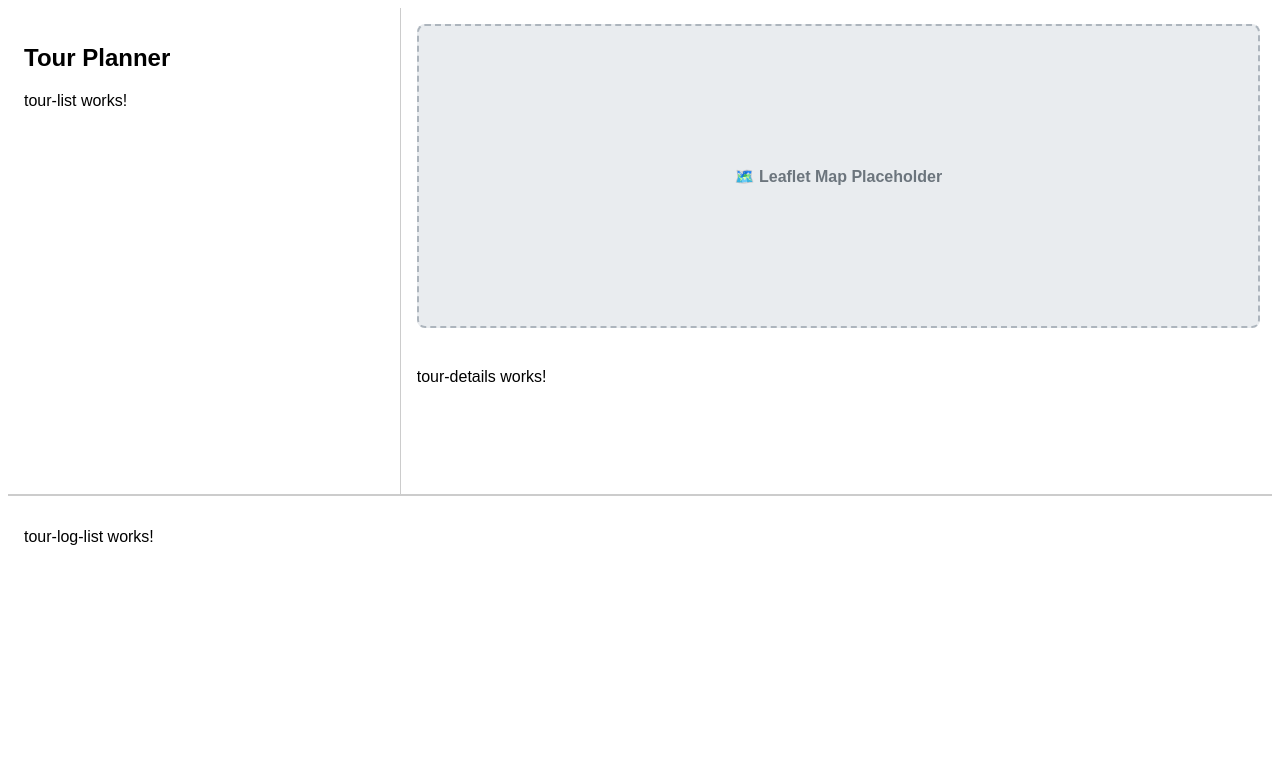
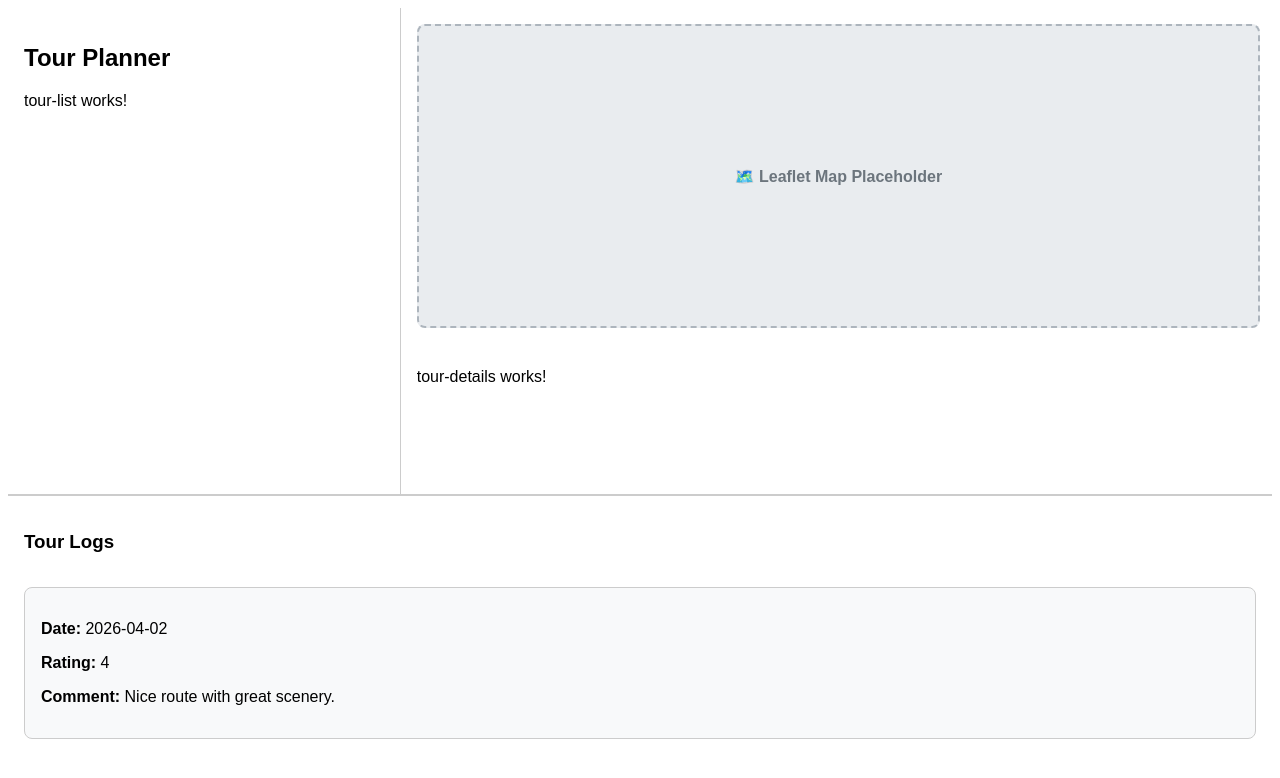
Before and after one commit to iselinmag/SoftwareEngineering-TourPlanner, an Angular app in the folder frontend/: page / in a window 1280 px wide. Shown: the top 778 px of the page. Built offline with nearby package versions, Linux system fonts and the light colour scheme.

Commit message:
html and css is now seperated
html and css is now seperated

```diff
--- a/frontend/src/app/app.component.css
+++ b/frontend/src/app/app.component.css
@@ -0,0 +1,51 @@
+.app-container {
+  display: flex;
+  flex-direction: column;
+  height: 100vh;
+  font-family: sans-serif;
+}
+
+.top-section {
+  display: flex;
+  flex: 1;
+  overflow: hidden;
+}
+
+.sidebar {
+  width: 30%;
+  border-right: 1px solid #ccc;
+  padding: 1rem;
+  overflow-y: auto;
+}
+
+.main-content {
+  width: 70%;
+  padding: 1rem;
+  overflow-y: auto;
+  display: flex;
+  flex-direction: column;
+  gap: 1.5rem;
+}
+
+.map-placeholder {
+  width: 100%;
+  height: 300px;
+  background-color: #e9ecef;
+  border: 2px dashed #adb5bd;
+  border-radius: 8px;
+  display: flex;
+  align-items: center;
+  justify-content: center;
+}
+
+.map-placeholder-text {
+  color: #6c757d;
+  font-weight: bold;
+}
+
+.bottom-section {
+  border-top: 2px solid #ccc;
+  padding: 1rem;
+  height: 35vh;
+  overflow-y: auto;
+}
--- a/frontend/src/app/app.component.html
+++ b/frontend/src/app/app.component.html
@@ -1,25 +1,20 @@
-<div class="app-container" style="display: flex; flex-direction: column; height: 100vh; font-family: sans-serif;">
-
-  <div class="top-section" style="display: flex; flex: 1; overflow: hidden;">
-
-    <aside style="width: 30%; border-right: 1px solid #ccc; padding: 1rem; overflow-y: auto;">
+<div class="app-container">
+  <div class="top-section">
+    <aside class="sidebar">
       <h2>Tour Planner</h2>
       <app-tour-list></app-tour-list>
     </aside>
 
-    <main style="width: 70%; padding: 1rem; overflow-y: auto; display: flex; flex-direction: column; gap: 1.5rem;">
-
-      <div class="map-placeholder" style="width: 100%; height: 300px; background-color: #e9ecef; border: 2px dashed #adb5bd; border-radius: 8px; display: flex; align-items: center; justify-content: center;">
-        <span style="color: #6c757d; font-weight: bold;">🗺️ Leaflet Map Placeholder</span>
+    <main class="main-content">
+      <div class="map-placeholder">
+        <span class="map-placeholder-text">🗺️ Leaflet Map Placeholder</span>
       </div>
 
       <app-tour-details></app-tour-details>
-
     </main>
   </div>
 
-  <section class="bottom-section" style="border-top: 2px solid #ccc; padding: 1rem; height: 35vh; overflow-y: auto;">
+  <section class="bottom-section">
     <app-tour-log></app-tour-log>
   </section>
-
 </div>
--- a/frontend/src/app/tour-logs/tour-log.component.css
+++ b/frontend/src/app/tour-logs/tour-log.component.css
@@ -0,0 +1,12 @@
+.tour-log-container {
+  display: flex;
+  flex-direction: column;
+  gap: 1rem;
+}
+
+.log-card {
+  border: 1px solid #ccc;
+  border-radius: 8px;
+  padding: 1rem;
+  background: #f8f9fa;
+}
--- a/frontend/src/app/tour-logs/tour-log.component.html
+++ b/frontend/src/app/tour-logs/tour-log.component.html
@@ -1,2 +1,10 @@
 <!-- Sofie -->
-<p>tour-log-list works!</p>
+ <div class="tour-log-container">
+  <h3>Tour Logs</h3>
+
+  <div class="log-card">
+    <p><strong>Date:</strong> 2026-04-02</p>
+    <p><strong>Rating:</strong> 4</p>
+    <p><strong>Comment:</strong> Nice route with great scenery.</p>
+  </div>
+</div>
```
